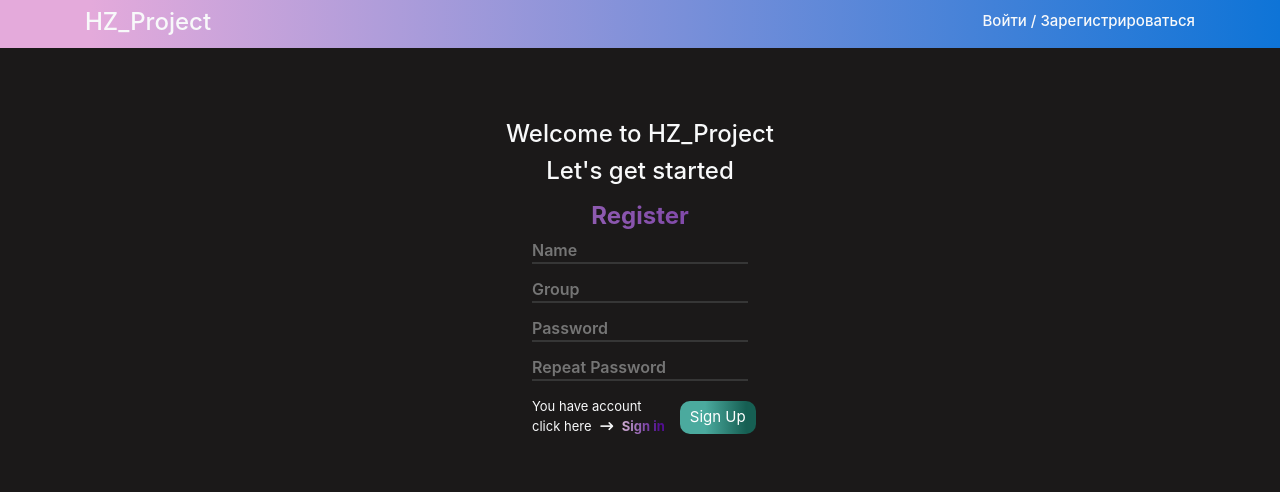
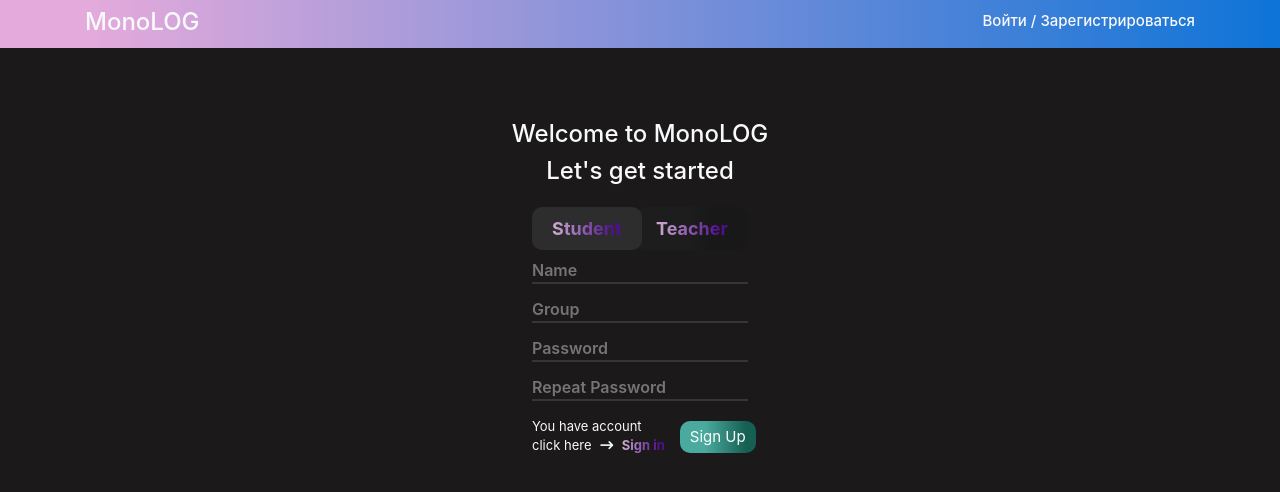
Before and after one commit to KarimBozzhanov/projects_portal, an ASP.NET Core app: page /Home/Register in a window 1280 px wide. Shown: the top 492 px of the page. Run offline with ASP.NET Core 8, Linux system fonts and the light colour scheme.

Commit message:
A lot of changes

```diff
--- a/projects_portal/Controllers/HomeController.cs
+++ b/projects_portal/Controllers/HomeController.cs
@@ -36,7 +36,12 @@ namespace projects_portal.Controllers
 
         public async Task<IActionResult> Index()
         {
-            return View(await db.addProject.OrderByDescending(a => a.TimeOfCreating).ToListAsync());
+            User user = await db.User.FirstOrDefaultAsync(u => u.Name == User.Identity.Name);
+            if (user != null)
+            {
+                ViewData["role"] = user.Role;
+            }
+            return View(await db.projects.OrderByDescending(a => a.TimeOfCreating).ToListAsync());
         }
 
         [HttpGet]
@@ -74,7 +79,7 @@ namespace projects_portal.Controllers
                     await uploadedImage.CopyToAsync(fileStream);
                 }
                 User user = await db.User.FirstOrDefaultAsync(u => u.Name == User.Identity.Name);
-                db.addProject.Add(new AddProject { NameOfProject = createModel.NameOfProject, Name = user.Name, TimeOfCreating = DateTime.UtcNow, Group = user.Group, Description = createModel.Description, PresentationName = uploadedPresentation.FileName, PresentationPath = presentationPath, apkFileName = uploadedApk.FileName, apkFilePath = apkPath, urlGit = createModel.urlGit, siteUrl = createModel.siteUrl, ImageName = uploadedImage.FileName, ImagePath = imagePath });
+                db.projects.Add(new Projects { NameOfProject = createModel.NameOfProject, Name = user.Name, TimeOfCreating = DateTime.Now, Group = user.Group, Description = createModel.Description, PresentationName = uploadedPresentation.FileName, PresentationPath = presentationPath, apkFileName = uploadedApk.FileName, apkFilePath = apkPath, urlGit = createModel.urlGit, siteUrl = createModel.siteUrl, ImageName = uploadedImage.FileName, ImagePath = imagePath });
                 await db.SaveChangesAsync();
                 return RedirectToAction("Index");
             } else
@@ -90,7 +95,7 @@ namespace projects_portal.Controllers
                     await uploadedImage.CopyToAsync(fileStream);
                 }
                 User user = await db.User.FirstOrDefaultAsync(u => u.Name == User.Identity.Name);
-                db.addProject.Add(new AddProject { NameOfProject = createModel.NameOfProject, Name = user.Name, TimeOfCreating = DateTime.UtcNow, Group = user.Group, Description = createModel.Description, PresentationName = uploadedPresentation.FileName, PresentationPath = presentationPath, apkFileName = null, apkFilePath = null, urlGit = createModel.urlGit, siteUrl = createModel.siteUrl, ImageName = uploadedImage.FileName, ImagePath = imagePath });
+                db.projects.Add(new Projects { NameOfProject = createModel.NameOfProject, Name = user.Name, TimeOfCreating = DateTime.UtcNow, Group = user.Group, Description = createModel.Description, PresentationName = uploadedPresentation.FileName, PresentationPath = presentationPath, apkFileName = null, apkFilePath = null, urlGit = createModel.urlGit, siteUrl = createModel.siteUrl, ImageName = uploadedImage.FileName, ImagePath = imagePath });
                 await db.SaveChangesAsync();
                 return RedirectToAction("Index");
             }
@@ -124,14 +129,14 @@ namespace projects_portal.Controllers
         }
 
         [HttpPost]
-        public async Task<IActionResult> Register(RegisterModel registerModel)
+        public async Task<IActionResult> Register(RegisterModel registerModel, string role)
         {
             if (ModelState.IsValid)
             {
                 User user = await db.User.FirstOrDefaultAsync(u => u.Name == registerModel.Name);
                 if (user == null)
                 {
-                    db.User.Add(new User { Name = registerModel.Name, Group = registerModel.Group,  Password = registerModel.Password, Role = "Студент" });
+                    db.User.Add(new User { Name = registerModel.Name, Group = registerModel.Group, Password = registerModel.Password, Role = role });
                     await db.SaveChangesAsync();
                     await Authenticate(registerModel.Name);
                     return RedirectToAction("Index");
@@ -163,7 +168,7 @@ namespace projects_portal.Controllers
         {
             if (id != null)
             {
-                AddProject project = await db.addProject.FirstOrDefaultAsync(p => p.Id == id);
+                Projects project = await db.projects.FirstOrDefaultAsync(p => p.Id == id);
                 if (project != null)
                 {
                     return View(project);
@@ -174,11 +179,11 @@ namespace projects_portal.Controllers
         }
 
         [HttpPost]
-        public async Task<IActionResult> editPost(AddProject project, IFormFile uploadedApk, IFormFile uploadedImage, IFormFile uploadedPresentation)
+        public async Task<IActionResult> editPost(Projects project, IFormFile uploadedApk, IFormFile uploadedImage, IFormFile uploadedPresentation)
         {
             if (uploadedApk != null || uploadedImage != null || uploadedPresentation != null)
             {
-                var projectUpdate = db.addProject.Where(a => a.Id == project.Id).AsQueryable();
+                var projectUpdate = db.projects.Where(a => a.Id == project.Id).AsQueryable();
                 if (uploadedApk != null)
                 {
                     string apkPath = "/apk/" + uploadedApk.FileName;
@@ -211,15 +216,19 @@ namespace projects_portal.Controllers
                 }
                 projectUpdate.FirstOrDefault().NameOfProject = project.NameOfProject;
                 projectUpdate.FirstOrDefault().Description = project.Description;
-                db.addProject.UpdateRange(projectUpdate);
+                projectUpdate.FirstOrDefault().urlGit = project.urlGit;
+                projectUpdate.FirstOrDefault().siteUrl = project.siteUrl;
+                db.projects.UpdateRange(projectUpdate);
                 await db.SaveChangesAsync();
                 return RedirectToAction("Index");
             } else
             {
-                var projects = db.addProject.Where(a => a.Id == project.Id).AsQueryable();
+                var projects = db.projects.Where(a => a.Id == project.Id).AsQueryable();
                 projects.Where(a => a.Id == project.Id).FirstOrDefault().NameOfProject = project.NameOfProject;
                 projects.Where(a => a.Id == project.Id).FirstOrDefault().Description = project.Description;
-                db.addProject.UpdateRange(projects);
+                projects.Where(a => a.Id == project.Id).FirstOrDefault().urlGit = project.urlGit;
+                projects.Where(a => a.Id == project.Id).FirstOrDefault().siteUrl = project.siteUrl;
+                db.projects.UpdateRange(projects);
                 await db.SaveChangesAsync();
                 return RedirectToAction("Index");
             }
@@ -231,7 +240,7 @@ namespace projects_portal.Controllers
         {
             if (id != null)
             {
-                AddProject project = await db.addProject.FirstOrDefaultAsync(p => p.Id == id);
+                Projects project = await db.projects.FirstOrDefaultAsync(p => p.Id == id);
                 if (project != null)
                 {
                     return View(project);
@@ -245,7 +254,7 @@ namespace projects_portal.Controllers
         {
             if (id != null)
             {
-                AddProject project = new AddProject { Id = id.Value };
+                Projects project = new Projects { Id = id.Value };
                 db.Entry(project).State = EntityState.Deleted;
                 await db.SaveChangesAsync();
                 return RedirectToAction("Index");
@@ -271,7 +280,7 @@ namespace projects_portal.Controllers
         {
             if (postFavoriteId != null)
             {
-                AddProject project = await db.addProject.FirstOrDefaultAsync(a => a.Id == postFavoriteId);
+                Projects project = await db.projects.FirstOrDefaultAsync(a => a.Id == postFavoriteId);
                 if (project != null)
                 {
                     User user = await db.User.FirstOrDefaultAsync(u => u.Name == userNameFavorite);
--- a/projects_portal/Models/ApplicationDbContext.cs
+++ b/projects_portal/Models/ApplicationDbContext.cs
@@ -4,7 +4,7 @@ namespace projects_portal.Models
 {
     public class ApplicationDbContext : DbContext
     {
-        public DbSet<AddProject> addProject { get; set; }
+        public DbSet<Projects> projects { get; set; }
         public DbSet<User> User { get; set; }
         public DbSet<favorite> favorite { get; set; }
         public ApplicationDbContext(DbContextOptions<ApplicationDbContext> options)
--- a/projects_portal/ViewModels/CreateModel.cs
+++ b/projects_portal/ViewModels/CreateModel.cs
@@ -13,12 +13,14 @@ namespace projects_portal.ViewModels
         public string Group { get; set; }
         [Required (ErrorMessage = "Введите описание")]
         public string Description { get; set; }
+        [Required(ErrorMessage = "Выберете презентацию")]
         public string PresentationName { get; set; }
         public string PresentationPath { get; set; }
         public string apkFileName { get; set; }
         public string apkFilePath { get; set; }
         public string urlGit { get; set; }
         public string siteUrl { get; set; }
+        [Required(ErrorMessage = "Выберете изображение")]
         public string ImageName { get; set; }
         public string ImagePath { get; set; }
     }
--- a/projects_portal/ViewModels/RegisterModel.cs
+++ b/projects_portal/ViewModels/RegisterModel.cs
@@ -6,10 +6,7 @@ namespace projects_portal.ViewModels
     public class RegisterModel
     {
         [Required(ErrorMessage = "Вы не указали ФИО")]
-        [StringLength(20)]
         public string Name { get; set; }
-
-        [Required(ErrorMessage = "Вы не указали группу")]
         public string Group { get; set; }
         [Required(ErrorMessage = "Вы не указали пароль")]
         [DataType(DataType.Password)]
--- a/projects_portal/Views/Home/Login.cshtml
+++ b/projects_portal/Views/Home/Login.cshtml
@@ -15,9 +15,10 @@
             <div class="registration_header pt-5">
                 <h4 align="center" class="text-light">Welcome to HZ_Project</h4>
                 <h4 align="center" class="text-light">Let's get started</h4>
-                <h4 align="center" class="register_text mt-3"><b>Login</b></h4>
+                <h4 align="center" class="register_text mt-3" style="padding-bottom: 10px"><b>Login</b></h4>
             </div>
-            <form asp-action="Login" asp-controller="Home" enctype="multipart/form-data">
+            <form asp-action="Login" asp-controller="Home" enctype="multipart/form-data" asp-antiforgery="true">
+                <div class="validation text-light" style="margin-left: 35%" asp-validation-summary="ModelOnly"></div>
                 <div class="form-group" align="center">
                     <input type="text" asp-for="Name" class="register-input" placeholder="Name" autocomplete="off" />
                     <input type="password" asp-for="Password" class="register-input" placeholder="Password" autocomplete="off" />
--- a/projects_portal/Views/Home/Register.cshtml
+++ b/projects_portal/Views/Home/Register.cshtml
@@ -13,14 +13,29 @@
     <div class="content">
         <div class="container">
             <div class="registration_header pt-5">
-                <h4 align="center" class="text-light">Welcome to HZ_Project</h4>
+                <h4 align="center" class="text-light">Welcome to MonoLOG</h4>
                 <h4 align="center" class="text-light">Let's get started</h4>
-                <h4 align="center" class="register_text mt-3"><b>Register</b></h4>
             </div>
             <form asp-action="Register" asp-controller="Home" enctype="multipart/form-data">
                <div class="form-group" align="center">
+                   <div class="studentCheckBox" align="center">
+                        <label class="t-radio__control">
+                            <input type="radio" name="role" onclick="studentButton()" value="С" checked="checked" class="t-radio js-tilda-rule">
+                            <div class="radio_button" id="student_btn" style="position: relative; z-index: 99">
+                                <b class="radio_text">Student</b>
+                            </div>
+                        </label>
+                   </div>
+                    <div class="teacherCheckBox" style="display: inline" align="justify">
+                        <label class="t-radio__control">
+                            <input type="radio" name="role" onclick="teacherButton()" value="П" data-tilda-req="1" class="t-radio js-tilda-rule">
+                            <div class="radio_button" id="teacher_btn" style="position: relative; z-index: 98">
+                                <b class="radio_text">Teacher</b>
+                            </div>
+                        </label>
+                    </div>
                    <input type="text" asp-for="Name" class="register-input" placeholder="Name" autocomplete="off"/>
-                   <input type="text" asp-for="Group" class="register-input" placeholder="Group" autocomplete="off"/>
+                   <input type="text" asp-for="Group" style="display: block" id="groupInput" class="register-input" placeholder="Group" autocomplete="off"/>
                    <input type="password" asp-for="Password" class="register-input" placeholder="Password" autocomplete="off"/>
                    <input type="password" asp-for="ConfirmPassword" class="register-input" placeholder="Repeat Password" autocomplete="off"/>
                </div>
--- a/projects_portal/Views/Home/projectDelete.cshtml
+++ b/projects_portal/Views/Home/projectDelete.cshtml
@@ -1,4 +1,4 @@
-@model projects_portal.Models.AddProject;
+@model projects_portal.Models.Projects;
 <!DOCTYPE html>
 <html lang="en">
 <head>
@@ -14,7 +14,7 @@
         <div class="container">
             <div class="card border border-0">
                 <div class="card-body">
-                    <form asp-action="projectDelete" asp-controller="home">
+                    <form asp-action="projectDelete" asp-controller="home" align=center>
                         <button class="btn-confirmDelete text-light" type="submit" asp-route-id="@Model.Id">Да</button>
                         <a class="btn-notDelete" asp-action="Index" asp-controller="home">Нет</a>
                     </form>
--- a/projects_portal/Views/Shared/_Layout.cshtml
+++ b/projects_portal/Views/Shared/_Layout.cshtml
@@ -12,7 +12,7 @@
         <div class="container pb-3 pt-2 mb-4">
             <div class="header-menu">
                 <div class="header-item">
-                    <a style="text-decoration: none" asp-action="Index" asp-controller="home"><h4 class="text-light" style="float: left">HZ_Project</h4></a>
+                    <a style="text-decoration: none" asp-action="Index" asp-controller="home"><h4 class="text-light" style="float: left">MonoLOG</h4></a>
                 </div>
                 @if (User.Identity.IsAuthenticated)
                 {
--- a/projects_portal/wwwroot/css/site.css
+++ b/projects_portal/wwwroot/css/site.css
@@ -299,3 +325,39 @@ input {
     -webkit-background-clip: text;
     margin-right: 20px;
 }
+
+.studentCheckBox {
+    display: inline;
+    margin-right: -10px;
+}
+
+.teacherCheckBox {
+    display: inline;
+}
+
+input[type=radio] {
+    opacity: 0;
+    visablity: hidden;
+}
+
+.radio_button {
+    display: inline-flex;
+    align-items: center;
+    justify-content: center;
+    background: rgb(29,29,29);
+    background: linear-gradient(90deg, rgba(29,29,29,1) 47%, rgba(24,24,24,1) 65%);
+    padding: 8px 20px;
+    border-radius: 10px;
+    font-size: 18px;
+}
+
+input[type=radio]:checked + .radio_button{
+    background: #2D2D2D
+}
+
+.radio_text {
+    color: rgb(208,175,210);
+    background-image: linear-gradient(90deg, rgba(208,175,210,1) 0%, rgba(82,14,145,1) 87%);
+    -webkit-text-fill-color: transparent;
+    -webkit-background-clip: text;
+}
--- a/projects_portal/wwwroot/js/site.js
+++ b/projects_portal/wwwroot/js/site.js
@@ -31,33 +31,42 @@ function addSite() {
 }
 
 function imageEdit(editImageInput) {
-    var imageBlock = document.getElementById("imageBlock");
-    var imageButton = document.getElementById("imageButton");
-    var imageText = document.getElementById("imageText");
-    var image = editImageInput.files;
-    imageBlock.style.display = "none";
-    imageButton.style.display = "block";
-    for (var i = 0; image.length; i++) {
-        if (image[i].name.length > 30) {
-            imageText.style.paddingTop = "0%";
-        }
-        else {
-            imageText.style.paddingTop = "50%";
-        }
-        imageText.innerHTML = image[i].name;
+    var reader = new FileReader();
+    var image = editImageInput.files[0];
+    var imageChange = document.getElementById("imageChange");
+    reader.readAsDataURL(image);
+    reader.onload = function (p) {
+        imageChange.src = p.target.result;
     }
 }
 
 function imageName(imageInput) {
-    var imageText = document.getElementById("imageText");
-    var image = imageInput.files;
-    for (var i = 0; image.length; i++) {
-        if (image[i].name.length > 30) {
-            imageText.style.paddingTop = "0%";
-        }
-        else {
-            imageText.style.paddingTop = "50%";
-        }
-        imageText.innerHTML = image[i].name;
+    var reader = new FileReader();
+    var image = imageInput.files[0];
+    var imageBlock = document.getElementById("imageBlock");
+    var imageBtn = document.getElementById("imageBtn");
+    imageBtn.style.display = "none"
+    imageBlock.style.display = "block";
+    reader.readAsDataURL(image);
+    reader.onload = function (e) {
+        document.querySelector("#imageSrc").src = e.target.result;
     }
 }
+
+function studentButton() {
+    var studentBtn = document.getElementById("student_btn");
+    var teacherBtn = document.getElementById("teacher_btn");
+    var groupInput = document.getElementById("groupInput")
+    groupInput.style.display = "block"
+    studentBtn.style.zIndex = "99";
+    teacherBtn.style.zIndex = "98";
+}
+
+function teacherButton() {
+    var teacherBtn = document.getElementById("teacher_btn");
+    var studentBtn = document.getElementById("student_btn");
+    var groupInput = document.getElementById("groupInput")
+    groupInput.style.display = "none";
+    teacherBtn.style.zIndex = "99";
+    studentBtn.style.zIndex = "98";
+}
```
Also changed, not shown: other parts of projects_portal/wwwroot/css/site.css (+26 -0 lines), projects_portal/Models/AddProject.cs (deleted, +0 -22 lines), projects_portal/Views/Home/Create.cshtml (+17 -7 lines), projects_portal/Views/Home/Index.cshtml (+26 -8 lines), projects_portal/Views/Home/editPost.cshtml (+15 -18 lines).
